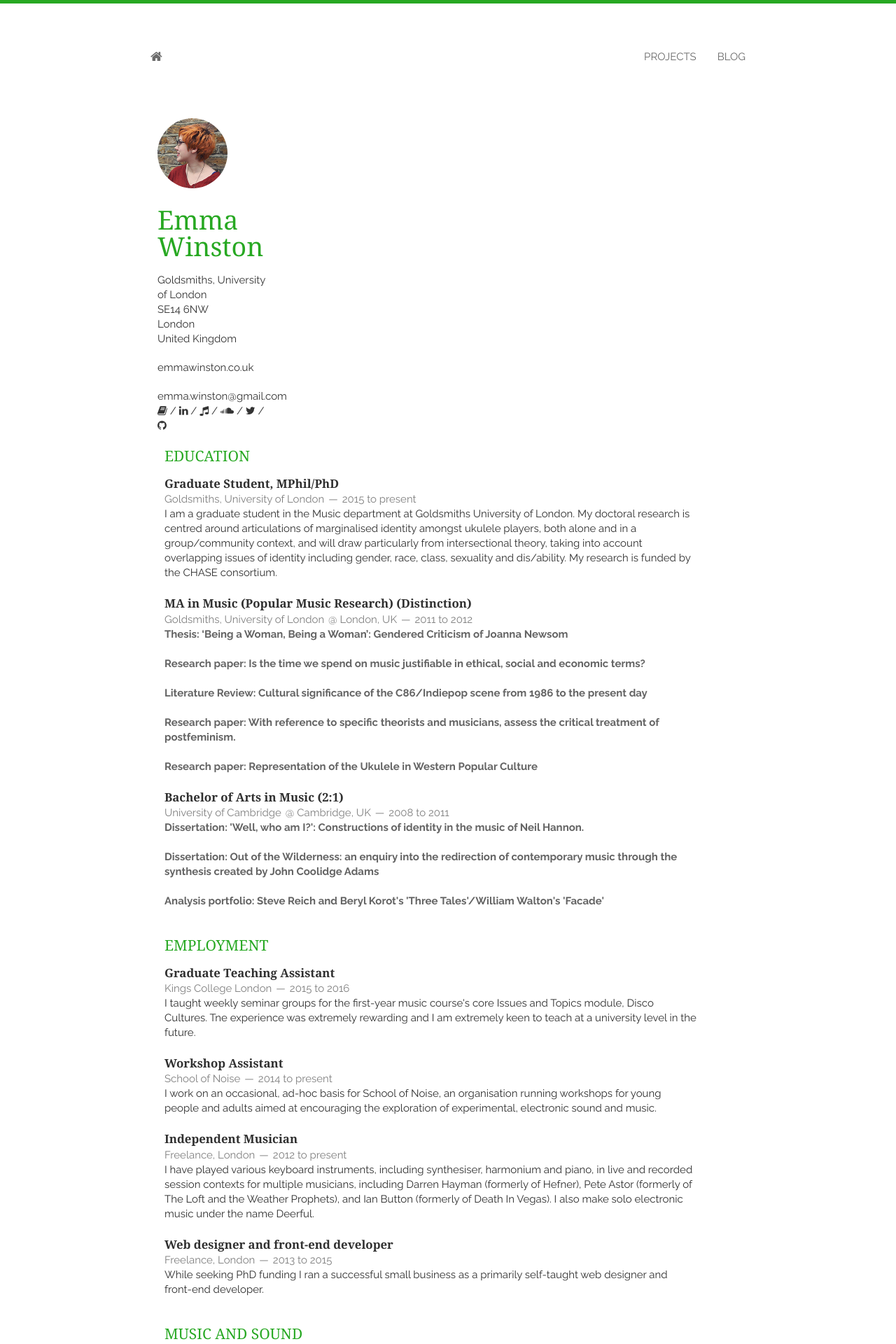
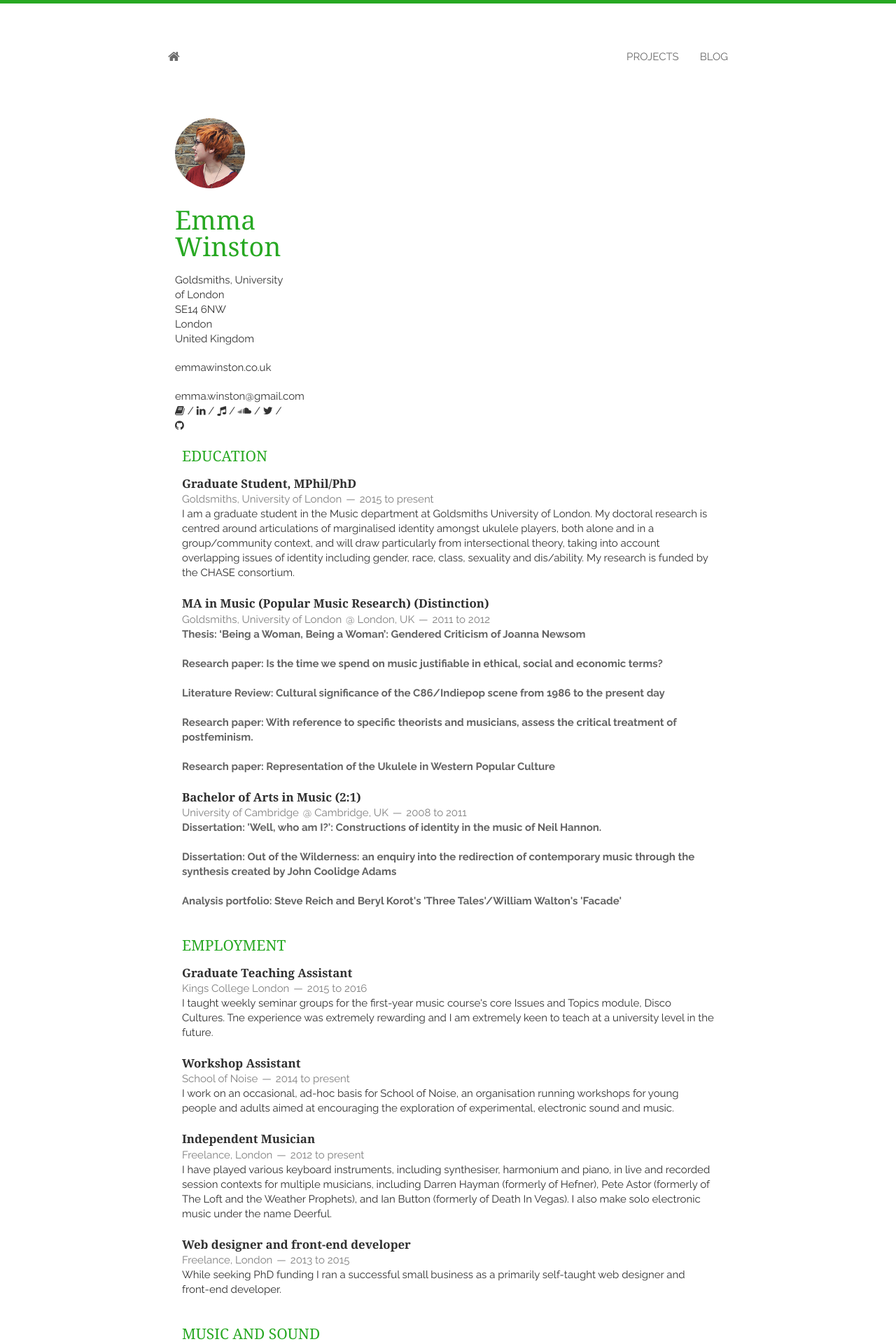
Before and after one commit to emmawinston/cv, a Jekyll site: the page built from index.html, in a window 1280 px wide. Shown: the top 1920 px of the page at 70% size. Built offline with Jekyll 4.4.1, drawn with Linux system fonts in a browser that asks for light colours; nearby versions of some CDN libraries; Markdown is read by kramdown in place of the engine named in the settings; the list of posts is cut into pages by our own code.

Commit message:
800px grid

```diff
--- a/static/css/skeleton.css
+++ b/static/css/skeleton.css
@@ -21,7 +21,7 @@
 /* #Base 960 Grid
 ================================================== */
 
-    .container                                  { position: relative; width: 850px; margin: 0 auto; padding: 0; }
+    .container                                  { position: relative; width: 800px; margin: 0 auto; padding: 0; }
     .container .column,
     .container .columns                         { float: left; display: inline; margin-left: 10px; margin-right: 10px; }
     .row                                        { margin-bottom: 20px; }
```
